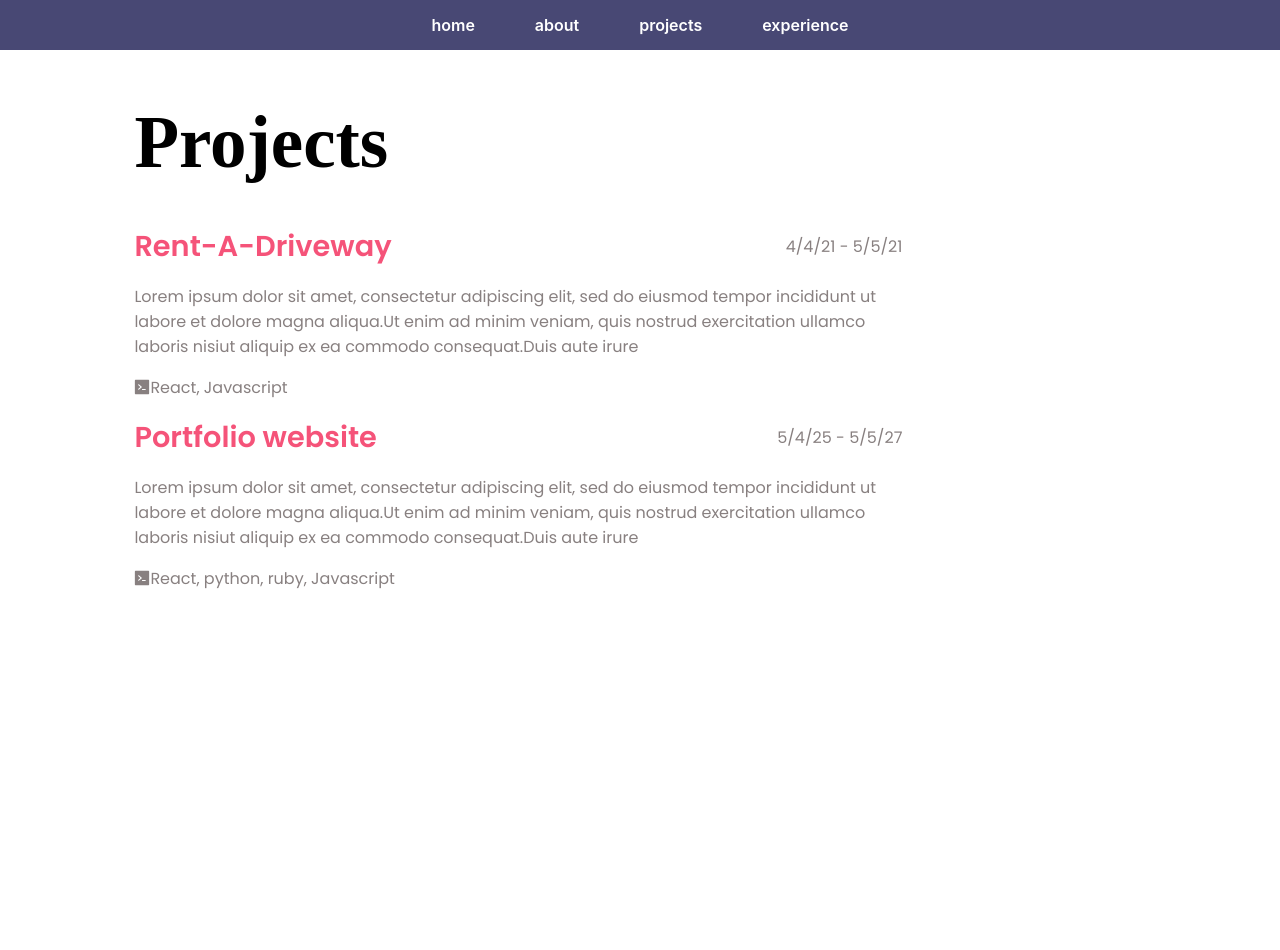
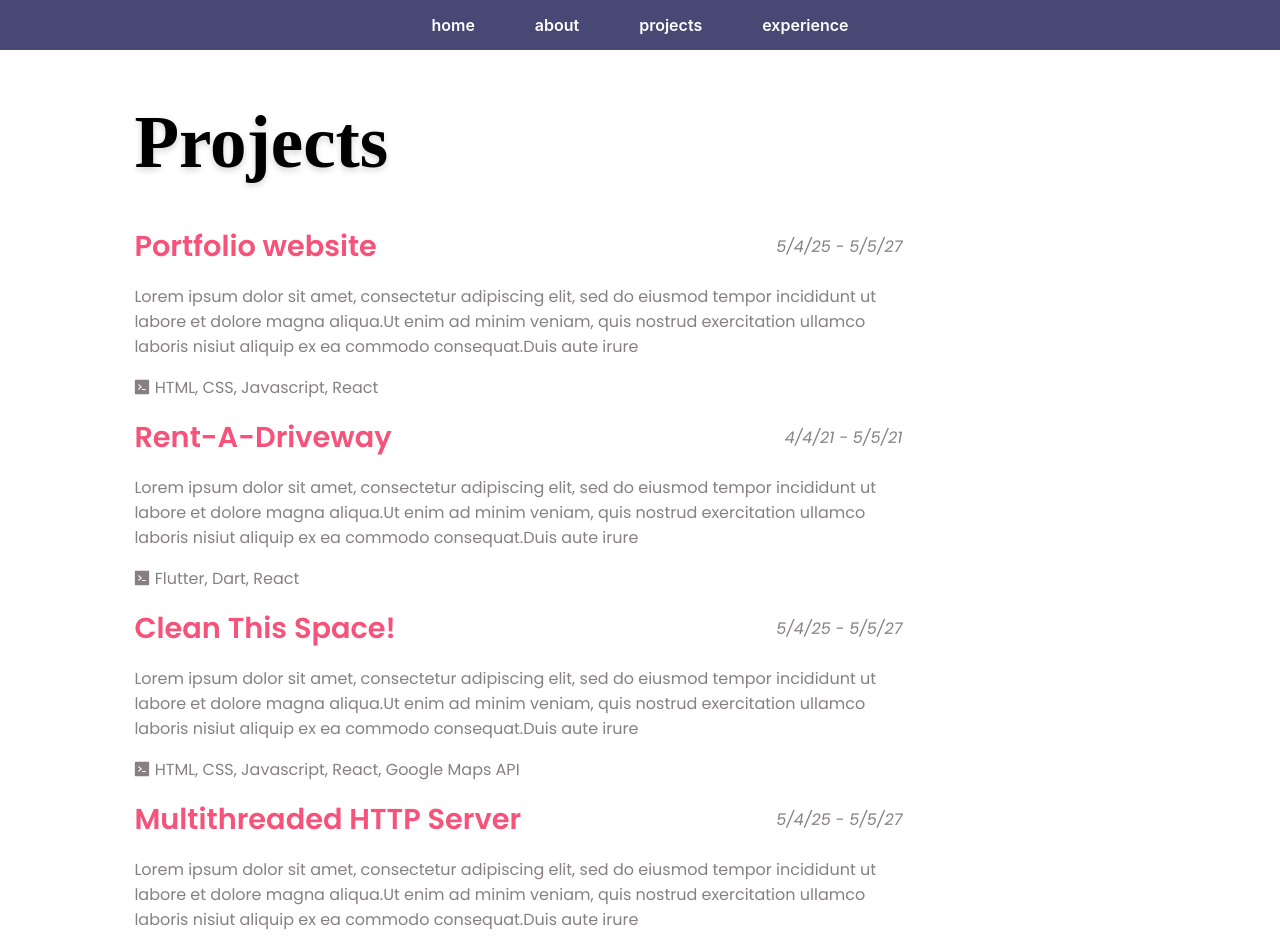
Before and after one commit to ivyla/portfoliov1, a React (Create React App) app: page /projects in a window 1280 px wide. Shown: the top 950 px of the page. Before the commit the page ends 800 px from the top, so only its background shows below. Built offline with nearby package versions, Linux system fonts and the light colour scheme; a web font is replaced by a local one.

Commit message:
next time- work on sizing

```diff
--- a/src/components/Project.js
+++ b/src/components/Project.js
@@ -49,8 +49,11 @@ function Project(props) {
 
                     </div>
                     <div style={projDate}>
+                        <i>
+                            {props.project.startDate} - {props.project.endDate}
+
+                        </i>
                         {/* <span style={projDate}> */}
-                        {props.project.startDate} - {props.project.endDate}
                         {/* </span> */}
 
                     </div>
@@ -59,8 +62,7 @@ function Project(props) {
                 <div>
                     <p style={projDesc}> {props.project.desc} </p>
                     <p style={projTechnologies}>
-                        <CodeFilled />
-                        {props.project.technologies} </p>
+                        <CodeFilled />   {props.project.technologies} </p>
                 </div>
             </div>
 
--- a/src/components/Projects.js
+++ b/src/components/Projects.js
@@ -10,7 +10,6 @@ function Projects() {
     // insert map function that reads from ./data/ProjectsData directly
     const projects = ProjectsData.map((item) => <Project key={item.key} project={item} />)
     return (
-
         <div className="wrapper-projects" >
             <div className="default-title-projects">
                 Projects
--- a/src/data/ProjectsData.js
+++ b/src/data/ProjectsData.js
@@ -1,21 +1,40 @@
 const ProjectsData = [
+    {
+        key: 2,
+        name: "Portfolio website",
+        startDate: "5/4/25",
+        endDate: "5/5/27",
+        link: "http://youtube.com",
+        technologies: "HTML, CSS, Javascript, React",
+        desc: "Lorem ipsum dolor sit amet, consectetur adipiscing elit, sed do eiusmod tempor incididunt ut labore et dolore magna aliqua.Ut enim ad minim  veniam, quis nostrud exercitation ullamco laboris nisiut aliquip ex ea commodo consequat.Duis aute irure "
+    },
+
     {
         key: 1,
         name: "Rent-A-Driveway",
         startDate: "4/4/21",
         endDate: "5/5/21",
         link: "http://netflix.com",
-        technologies: "React, Javascript",
+        technologies: "Flutter, Dart, React",
         desc: "Lorem ipsum dolor sit amet, consectetur adipiscing elit, sed do eiusmod tempor incididunt ut labore et dolore magna aliqua.Ut enim ad minim  veniam, quis nostrud exercitation ullamco laboris nisiut aliquip ex ea commodo consequat.Duis aute irure "
     },
 
     {
-        key: 2,
-        name: "Portfolio website",
+        key: 3,
+        name: "Clean This Space!",
         startDate: "5/4/25",
         endDate: "5/5/27",
         link: "http://youtube.com",
-        technologies: "React, python, ruby, Javascript",
+        technologies: "HTML, CSS, Javascript, React, Google Maps API",
+        desc: "Lorem ipsum dolor sit amet, consectetur adipiscing elit, sed do eiusmod tempor incididunt ut labore et dolore magna aliqua.Ut enim ad minim  veniam, quis nostrud exercitation ullamco laboris nisiut aliquip ex ea commodo consequat.Duis aute irure "
+    },
+    {
+        key: 3,
+        name: "Multithreaded HTTP Server",
+        startDate: "5/4/25",
+        endDate: "5/5/27",
+        link: "http://youtube.com",
+        technologies: "C++, Socket Programming",
         desc: "Lorem ipsum dolor sit amet, consectetur adipiscing elit, sed do eiusmod tempor incididunt ut labore et dolore magna aliqua.Ut enim ad minim  veniam, quis nostrud exercitation ullamco laboris nisiut aliquip ex ea commodo consequat.Duis aute irure "
     }
 ]
--- a/src/stylesheets/Home.css
+++ b/src/stylesheets/Home.css
@@ -12,6 +12,8 @@
     color: black;
     padding-top: 40px;
     padding-bottom: 15px;
+    text-shadow: 0px 3px 6px #d4d4d4;
+
 }
 
 .default-header-center {
--- a/src/stylesheets/Projects.css
+++ b/src/stylesheets/Projects.css
@@ -18,5 +18,7 @@
     text-align: left;
     color: black;
     width: 100%;
+    text-shadow: 0px 3px 6px #d4d4d4;
+
 
 }
--- a/src/stylesheets/Theme.css
+++ b/src/stylesheets/Theme.css
@@ -32,6 +32,7 @@ body, html {
     margin-bottom: 40px;
     text-align: center;
     color: black;
+    text-shadow: 0px 3px 6px #d4d4d4;
 
 }
 
```
